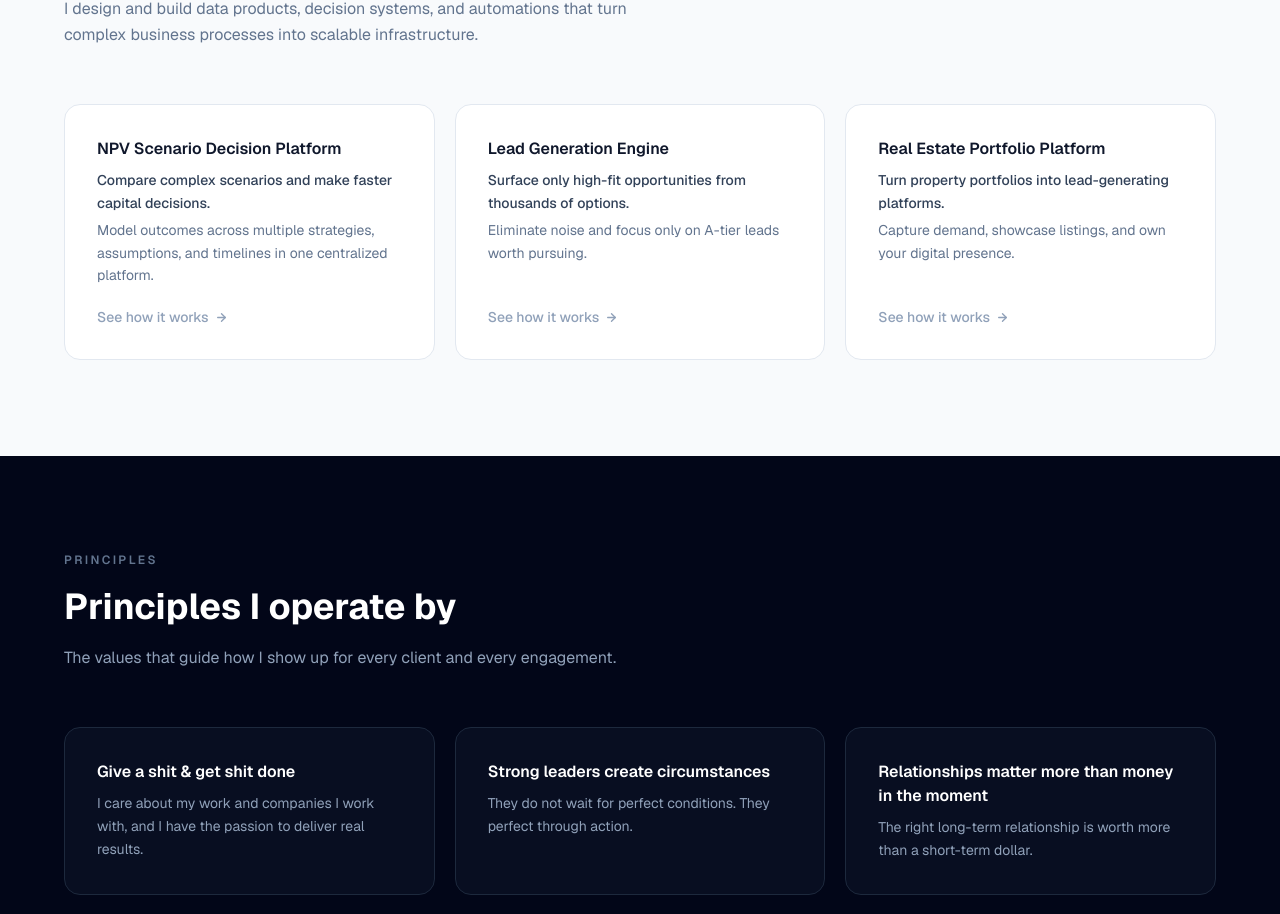
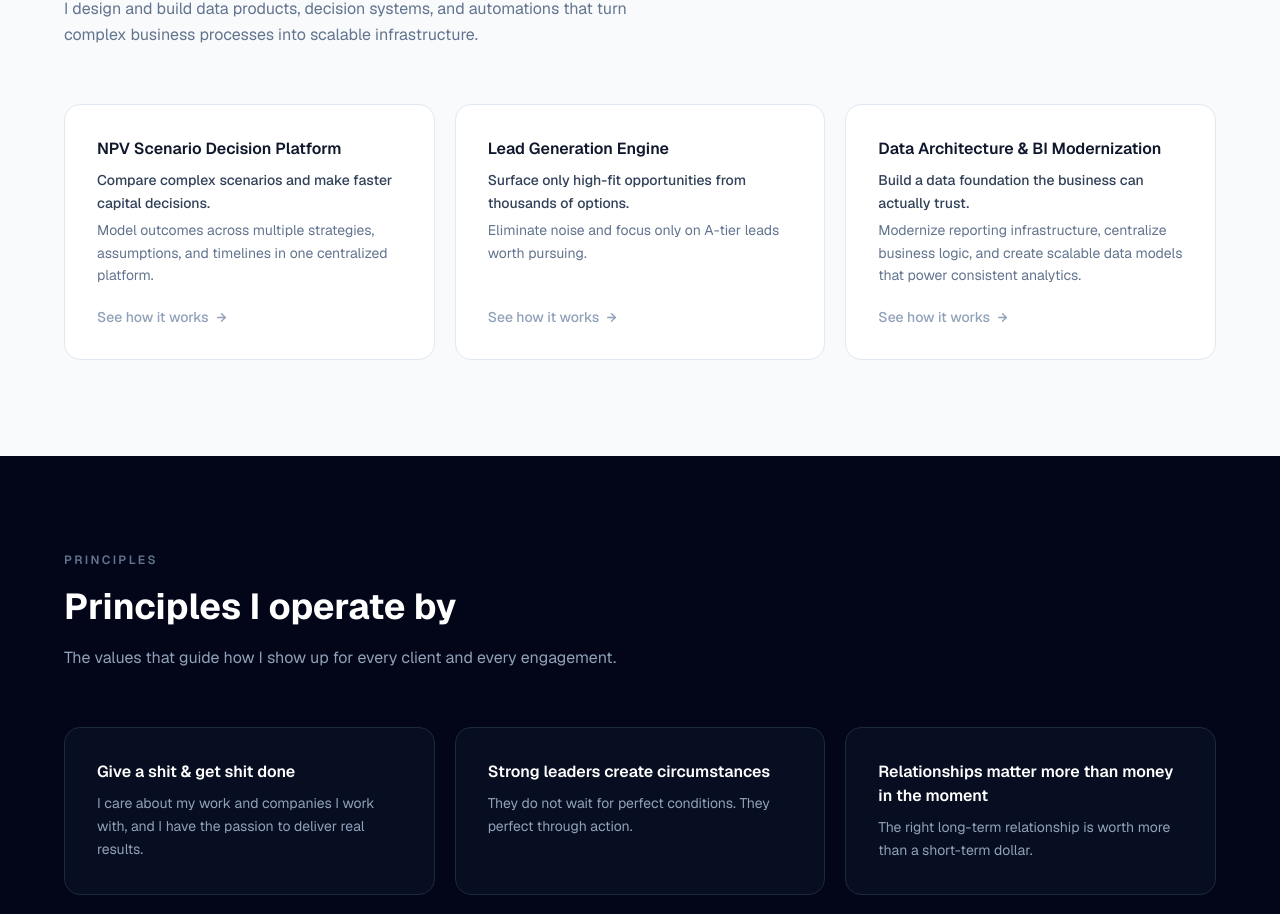
Before and after one commit to Drez22/consulting_website, a Next.js app in the folder consulting_website/: page / in a window 1280 px wide. Shown: the part 1599-2513 px from the top of the page. Built offline with nearby package versions, Linux system fonts and the light colour scheme.

Commit message:
Update third services card copy
Co-Authored-By: Claude Sonnet 5.5 <noreply@anthropic.com>
Claude-Session: https://claude.ai/code/session_01BH9xDStgk3d89y4jHiK8cF

```diff
--- a/consulting_website/app/page.tsx
+++ b/consulting_website/app/page.tsx
@@ -122,9 +122,9 @@ export default function Home() {
                   sub: "Eliminate noise and focus only on A-tier leads worth pursuing.",
                 },
                 {
-                  title: "Real Estate Portfolio Platform",
-                  body: "Turn property portfolios into lead-generating platforms.",
-                  sub: "Capture demand, showcase listings, and own your digital presence.",
+                  title: "Data Architecture & BI Modernization",
+                  body: "Build a data foundation the business can actually trust.",
+                  sub: "Modernize reporting infrastructure, centralize business logic, and create scalable data models that power consistent analytics.",
                 },
               ].map((s) => (
                 <a
```
